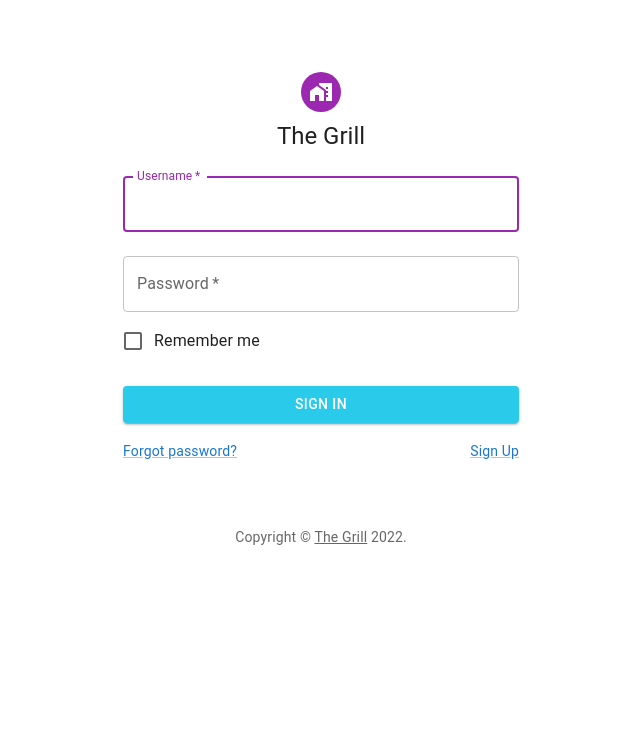
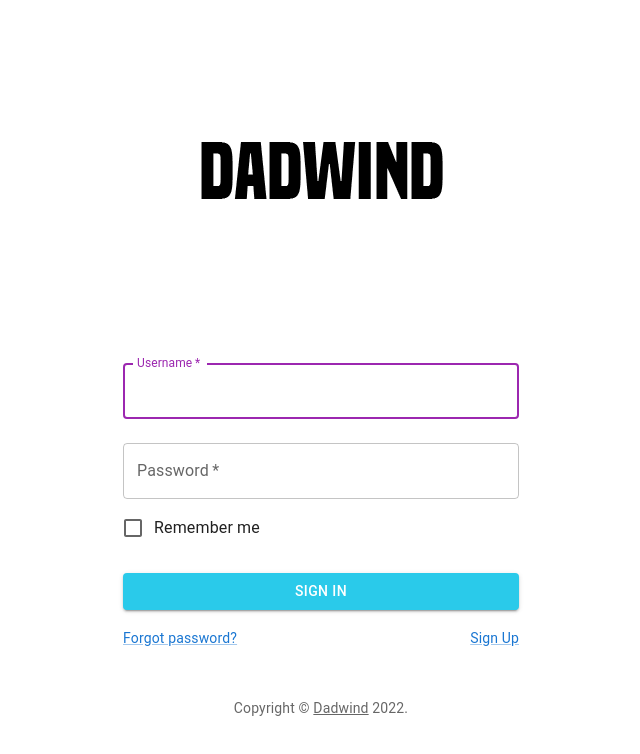
Before and after one commit to marchchad/dadwind, a React (Create React App) app: page / in a window 1280 px wide. Shown: the top 754 px of the page, without its empty margins (319-959 px from the left). Built offline with nearby package versions, Linux system fonts and the light colour scheme.

Commit message:
update logo

```diff
--- a/src/components/signin.js
+++ b/src/components/signin.js
@@ -8,18 +8,18 @@ import Checkbox from '@mui/material/Checkbox';
 import Link from '@mui/material/Link';
 import Grid from '@mui/material/Grid';
 import Box from '@mui/material/Box';
-import MapsHomeWorkIcon from '@mui/icons-material/MapsHomeWork';
 import Typography from '@mui/material/Typography';
 import Container from '@mui/material/Container';
 import { createTheme, ThemeProvider } from '@mui/material/styles';
+import Logo from './img/logo.png';
 
 
 function Copyright(props) {
   return (
     <Typography variant="body2" color="text.secondary" align="center" {...props}>
       {'Copyright © '}
-      <Link color="inherit" href="https://mui.com/">
-        The Grill
+      <Link color="inherit" href="https://Dadwind.com/">
+        Dadwind
       </Link>{' '}
       {new Date().getFullYear()}
       {'.'}
@@ -47,23 +47,22 @@ export default function SignIn() {
         <CssBaseline />
         <Box
           sx={{
-            marginTop: 8,
+            marginTop: 15,
             display: 'flex',
             flexDirection: 'column',
             alignItems: 'center',
           }}
         >
-          <Avatar sx={{ m: 1, bgcolor: 'secondary.main' }}>
-            <MapsHomeWorkIcon />
-          </Avatar>
-          <Typography component="h1" variant="h5">
-            The Grill
-          </Typography>
+          <a href="/">
+
+            <img src={Logo} />
+
+          </a>
           <Box
 
           component="form"
           onSubmit={handleSubmit}
-          noValidate sx={{ mt: 1 }}>
+          noValidate sx={{ mt: 15 }}>
             <TextField
               variant="outlined"
               color="secondary"
@@ -119,7 +118,7 @@ export default function SignIn() {
 
           </Box>
         </Box>
-        <Copyright sx={{ mt: 8, mb: 4 }} />
+        <Copyright sx={{ mt: 6 }} />
       </Container>
     </ThemeProvider>
   );
```
Also changed, not shown: src/components/img/logo.png (added).
